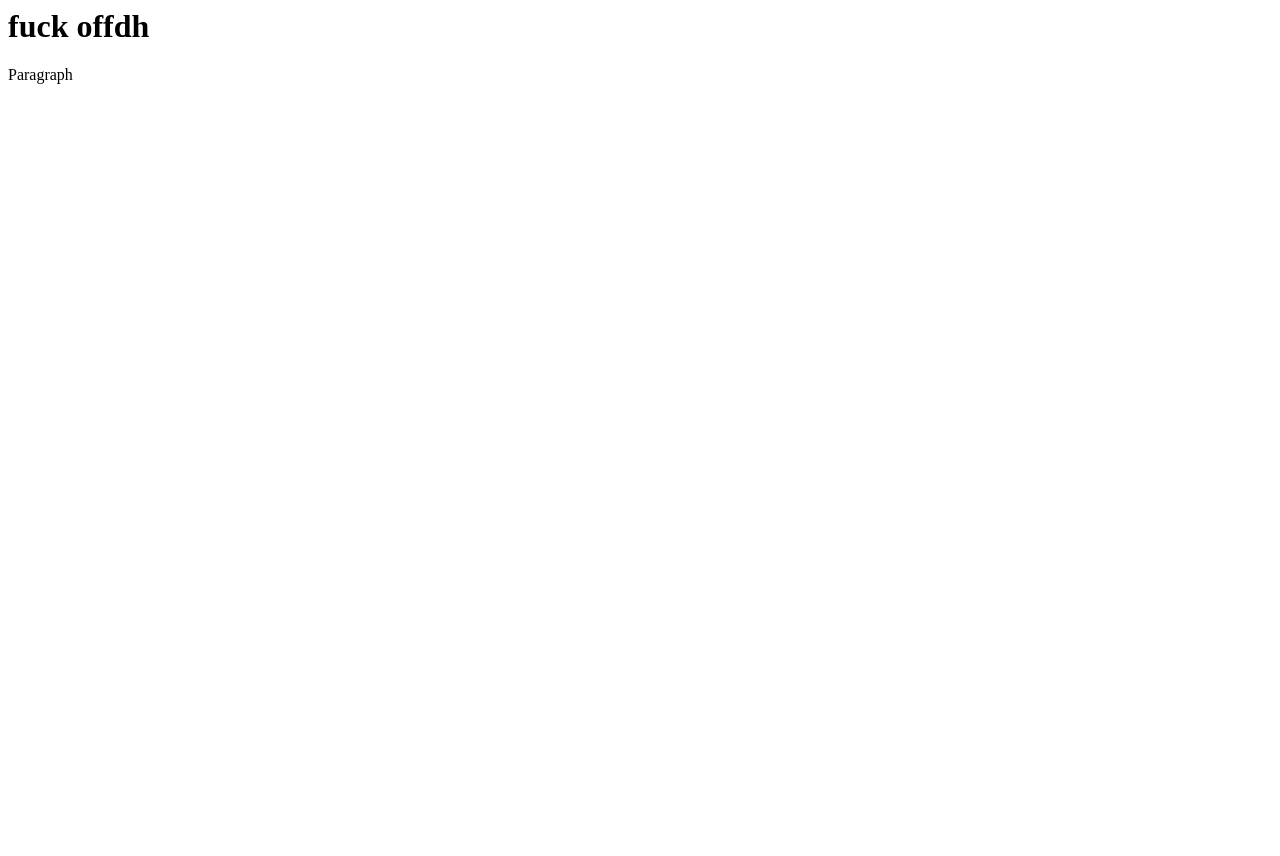
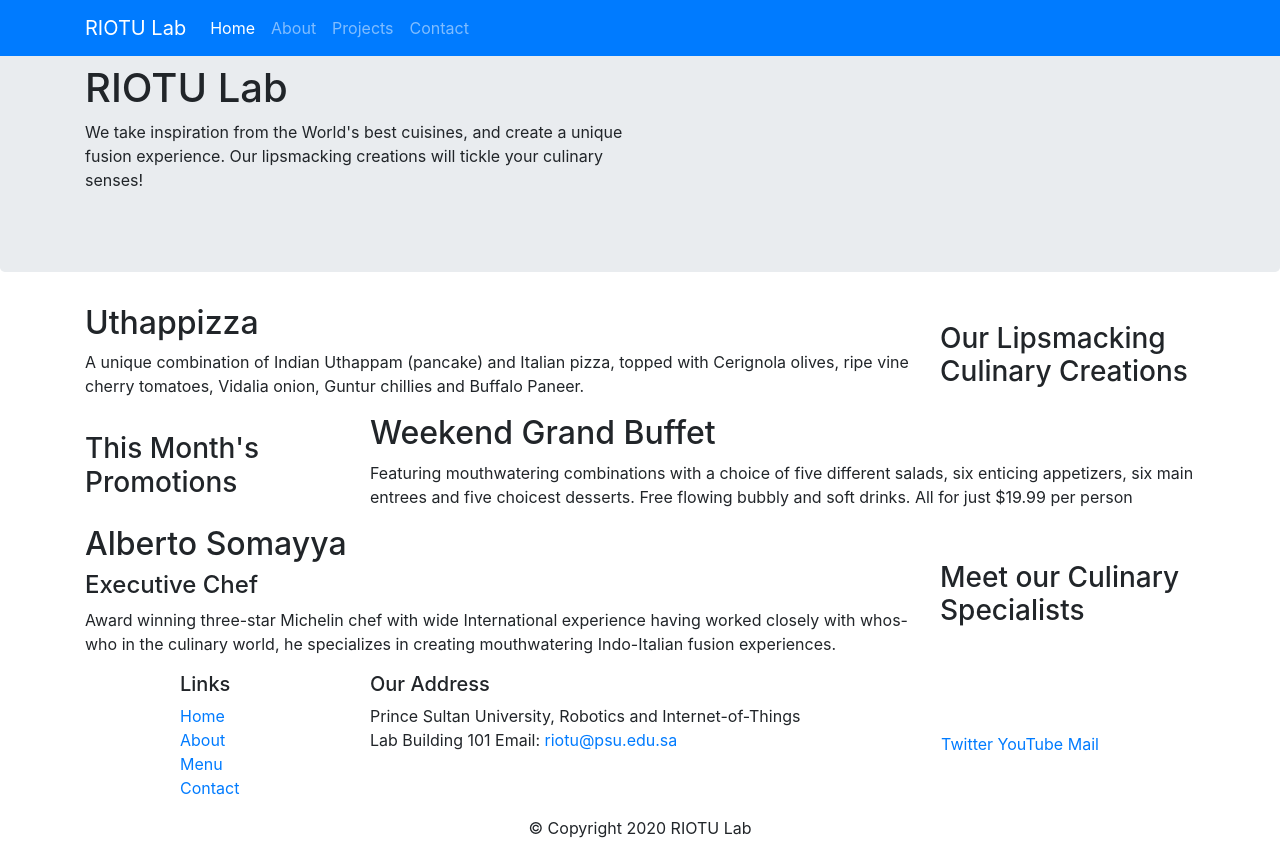
Before and after one commit to ACNaif/test, a website: page index.html in a window 1280 px wide. Before the commit the page ends 800 px from the top, so only its background shows below. Drawn offline with nearby package versions, Linux system fonts and the light colour scheme.

Commit message:
Update index.html

```diff
--- a/index.html
+++ b/index.html
@@ -1,14 +1,126 @@
-<html>
+<!DOCTYPE html>
+<html lang="en">
+
 <head>
+
+    <meta charset="utf-8">
+    <meta name="viewport" content="width=device-width, initial-scale=1, shrink-to-fit=no">
+    <meta http-equiv="x-ua-compatible" content="ie=edge">
+
+    <link rel="stylesheet" href="node_modules/bootstrap/dist/css/bootstrap.min.css">
+    <link rel="stylesheet" href="css/styles.css">
+
+    <title>RIOTU Lab</title>
+</head>
+
 <body>
-    <h1>
-        fuck offdh
-    </h1>
-    <p>
-        Paragraph
-    </p>
+    <nav class="navbar navbar-dark navbar-expand-sm bg-primary fixed-top">
+        <div class="container">
+            <a class="navbar-brand " href="./index.html">RIOTU Lab</a>
+            <ul class="navbar-nav mr-auto">
+                <li class="nav-item active"><a class="nav-link" href="#">Home</a></li>
+                <li class="nav-item"><a class="nav-link" href="./aboutus.html">About</a></li>
+                <li class="nav-item"><a class="nav-link" href="#">Projects</a></li>
+                <li class="nav-item"><a class="nav-link" href="#">Contact</a></li>
+            </ul>
+        </div>
+    </nav>
+    <header class="jumbotron">
+        <div class="container">
+            <div class="row row-header">
+                <div class="col-12 col-sm-6">
+                    <h1>RIOTU Lab</h1>
+                    <p>We take inspiration from the World's best cuisines, and create a unique fusion experience. Our
+                        lipsmacking creations will tickle your culinary senses!</p>
+                </div>
+                <div class="col-12 col-sm">
+                </div>
+            </div>
+        </div>
+    </header>
+
+    <div class="container">
+        <div class="row row-content align-items-center">
+            <div class="col-12 col-sm-4 order-sm-last col-md-3">
+                <h3>Our Lipsmacking Culinary Creations</h3>
+            </div>
+            <div class="col col-sm col-md">
+                <h2>Uthappizza</h2>
+                <p>A unique combination of Indian Uthappam (pancake) and Italian pizza, topped with Cerignola olives,
+                    ripe vine cherry tomatoes, Vidalia onion, Guntur chillies and Buffalo Paneer.</p>
+            </div>
+        </div>
+
+
+        <div class="row row-content align-items-center">
+            <div class="col-12 col-sm-4 order-sm-first col-md-3">
+                <h3>This Month's Promotions</h3>
+            </div>
+            <div class="col col-sm col-md">
+                <h2>Weekend Grand Buffet</h2>
+                <p>Featuring mouthwatering combinations with a choice of five different salads, six enticing appetizers,
+                    six main entrees and five choicest desserts. Free flowing bubbly and soft drinks. All for just
+                    $19.99 per person </p>
+            </div>
+        </div>
+
+        <div class="row row-content align-items-center">
+            <div class="col-12 col-sm-4 order-sm-last col-md-3">
+                <h3>Meet our Culinary Specialists</h3>
+            </div>
+            <div class="col col-sm order-sm-first col-md">
+                <h2>Alberto Somayya</h2>
+                <h4>Executive Chef</h4>
+                <p>Award winning three-star Michelin chef with wide International experience having worked closely with
+                    whos-who in the culinary world, he specializes in creating mouthwatering Indo-Italian fusion
+                    experiences. </p>
+            </div>
+        </div>
+    </div>
+
+    <footer class="footer">
+        <div class="container">
+            <div class="row">
+                <div class="col-4 offset-1  col-sm-2">
+                    <h5>Links</h5>
+                    <ul class="list-unstyled">
+                        <li><a href="#">Home</a></li>
+                        <li><a href="#">About</a></li>
+                        <li><a href="#">Menu</a></li>
+                        <li><a href="#">Contact</a></li>
+                    </ul>
+                </div>
+                <div class="col-7 col-sm-5">
+                    <h5>Our Address</h5>
+                    <address>
+                        Prince Sultan University, Robotics and Internet-of-Things Lab
+                        Building 101
+
+                        Email: <a href="#">riotu@psu.edu.sa</a>
+                    </address>
+                </div>
+                <div class="col-12 col-sm-4 align-self-center">
+                    <div class="text-center">
+
+
+
+                        <a href="http://twitter.com/riotulab">Twitter</a>
+                        <a href="http://youtube.com/">YouTube</a>
+                        <a href="riotu@psu.edu.sa">Mail</a>
+                    </div>
+                </div>
+            </div>
+            <div class="row justify-content-center">
+                <div class="col-auto">
+                    <p>© Copyright 2020 RIOTU Lab</p>
+                </div>
+            </div>
+        </div>
+    </footer>
+    <!-- jQuery first, then Popper.js, then Bootstrap JS. -->
+    <script src="node_modules/jquery/dist/jquery.slim.min.js"></script>
+    <script src="node_modules/popper.js/dist/umd/popper.min.js"></script>
+    <script src="node_modules/bootstrap/dist/js/bootstrap.min.js"></script>
 </body>
 
-</head>
-
 </html>
```
